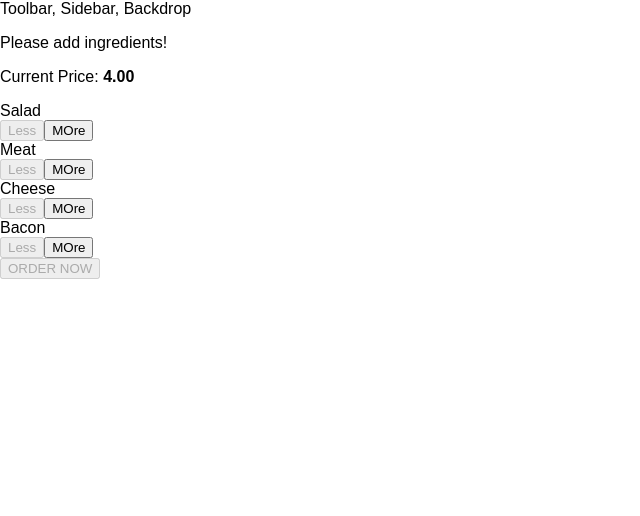
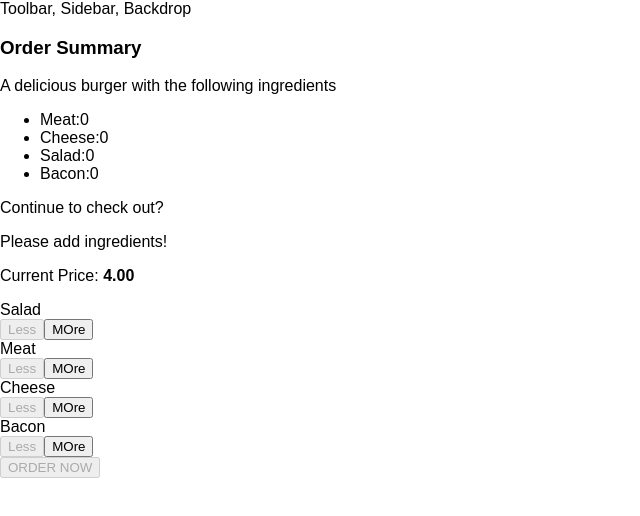
Before and after one commit to BhupathiReddyGaddam/burger-builder-app, a React app: page / in a window 1280 px wide. Shown: the top 516 px of the page, without its empty margins (0-640 px from the left). Built offline with nearby package versions, Linux system fonts and the light colour scheme.

Commit message:
BurgerBuilder05/14

```diff
--- a/src/components/Burger/BuildControls/BuildControls.js
+++ b/src/components/Burger/BuildControls/BuildControls.js
@@ -22,6 +22,7 @@
               disabled={props.disabled[ctrl.type]}/>
             })}
             <button className={classes.OrderButton}
+            onClick={props.orderNowButtonClick}
             disabled={!props.purchaseable}>ORDER NOW</button>
         </div>
     );
--- /dev/null
+++ b/src/components/Burger/OrderSummary/OrderSummary.js
@@ -0,0 +1,20 @@
+import React from 'react';
+import Aux from '../../../hoc/Auxilliary';
+
+const OrderSummary = (props) => {
+    const ingredients = Object.keys(props.ingredients)
+    .map(igKey => {
+        return <li key={igKey}><span style={{textTransform: "capitalize"}}>{igKey}</span>:{props.ingredients[igKey]}</li>
+    });
+    return(
+        <Aux>
+            <h3>Order Summary</h3>
+            <p>A delicious burger with the following ingredients</p>
+            <ul>
+                {ingredients}
+            </ul>
+            <p>Continue to check out?</p>
+        </Aux>
+    );
+};
+export default OrderSummary;
--- /dev/null
+++ b/src/components/UI/Modal/Modal.css
@@ -0,0 +1,30 @@
+.Modal {
+    position: fixed;
+    z-index: 500;
+    background-color: white;
+    width: 70%;
+    border: 1px solid #ccc;
+    box-shadow: 1px 1px 1px black;
+    padding: 16px;
+    left: 15%;
+    top: 30%;
+    box-sizing: border-box;
+    transition: all 0.3s ease-out;
+}
+
+.ModalTrue {
+    transform: translateY(0);
+    opacity: 1;
+}
+
+.ModalFalse {
+    transform: translateY(-100vh);
+    opacity: 0;
+}
+
+@media (min-width: 600px) {
+    .Modal {
+        width: 500px;
+        left: calc(50% - 250px);
+    }
+}
--- /dev/null
+++ b/src/components/UI/Modal/Modal.js
@@ -0,0 +1,19 @@
+import React from 'react';
+import classes from './Modal.css';
+
+const Modal = (props) => {
+    let orderSum = null;
+    if(props.show) {
+        orderSum = classes.ModalTrue;
+    } else {
+        orderSum = classes.ModalFalse;
+    }
+    return(
+        <div className = {[classes.Modal, orderSum].join(' ')}>
+        {/* style={{transform: props.show ? 'translateY(0)' : 'translateY(-100vh)',
+        opacity: props.show ? '1' : '0'}} */}
+            {props.children}
+        </div>
+    );
+}
+export default Modal;
--- a/src/containers/BurgerBuilder/BurgerBuilder.js
+++ b/src/containers/BurgerBuilder/BurgerBuilder.js
@@ -2,6 +2,8 @@
 import Aux from '../../hoc/Auxilliary';
 import Burger from '../../components/Burger/Burger';
 import BuildControls from '../../components/Burger/BuildControls/BuildControls';
+import Modal from '../../components/UI/Modal/Modal';
+import OrderSummary from '../../components/Burger/OrderSummary/OrderSummary';
 
 const INGREDIENT_PRICES = {
     salad: 0.5,
@@ -19,7 +21,8 @@
             bacon: 0
         },
         totalPrice: 4,
-        purchaseable: false
+        purchaseable: false,
+        showModal: false
     };
 
     updatePurchaseState = (ingredients) => {
@@ -65,6 +68,11 @@
         this.setState({totalPrice: lessPrice, ingredients: removedIngredients});
         this.updatePurchaseState(removedIngredients);
     }
+
+    showOrderSummaryHandler = () => {
+        const doesShow = this.state.showModal;
+        this.setState({showModal : !doesShow});
+    }
     render() {
         const disabledInfo = {
             ...this.state.ingredients
@@ -73,15 +81,25 @@
         for(let key in disabledInfo) {
             disabledInfo[key] = disabledInfo[key] <=0;
         }
+        // let modal = null;
+        // if(this.state.showModal) {
+        //     modal = (
+        //         <OrderSummary ingredients={this.state.ingredients}/>
+        //     );
+        // }
         return(
             <Aux>
+                <Modal show = {this.state.showModal}>
+                    <OrderSummary ingredients={this.state.ingredients}/>
+                </Modal>
                 <Burger ingredients={this.state.ingredients}/>
                 <BuildControls
                 addMoreIngredients={this.addMoreSideHandler}
                 reomveIngredients={this.lessSideHandler}
                 disabled={disabledInfo}
                 price={this.state.totalPrice}
-                purchaseable={this.state.purchaseable}/>
+                purchaseable={this.state.purchaseable}
+                orderNowButtonClick={this.showOrderSummaryHandler}/>
             </Aux>
         );
     }
```
Also changed, not shown: src/components/UI/Backdrop/Backdrop.js (added).
